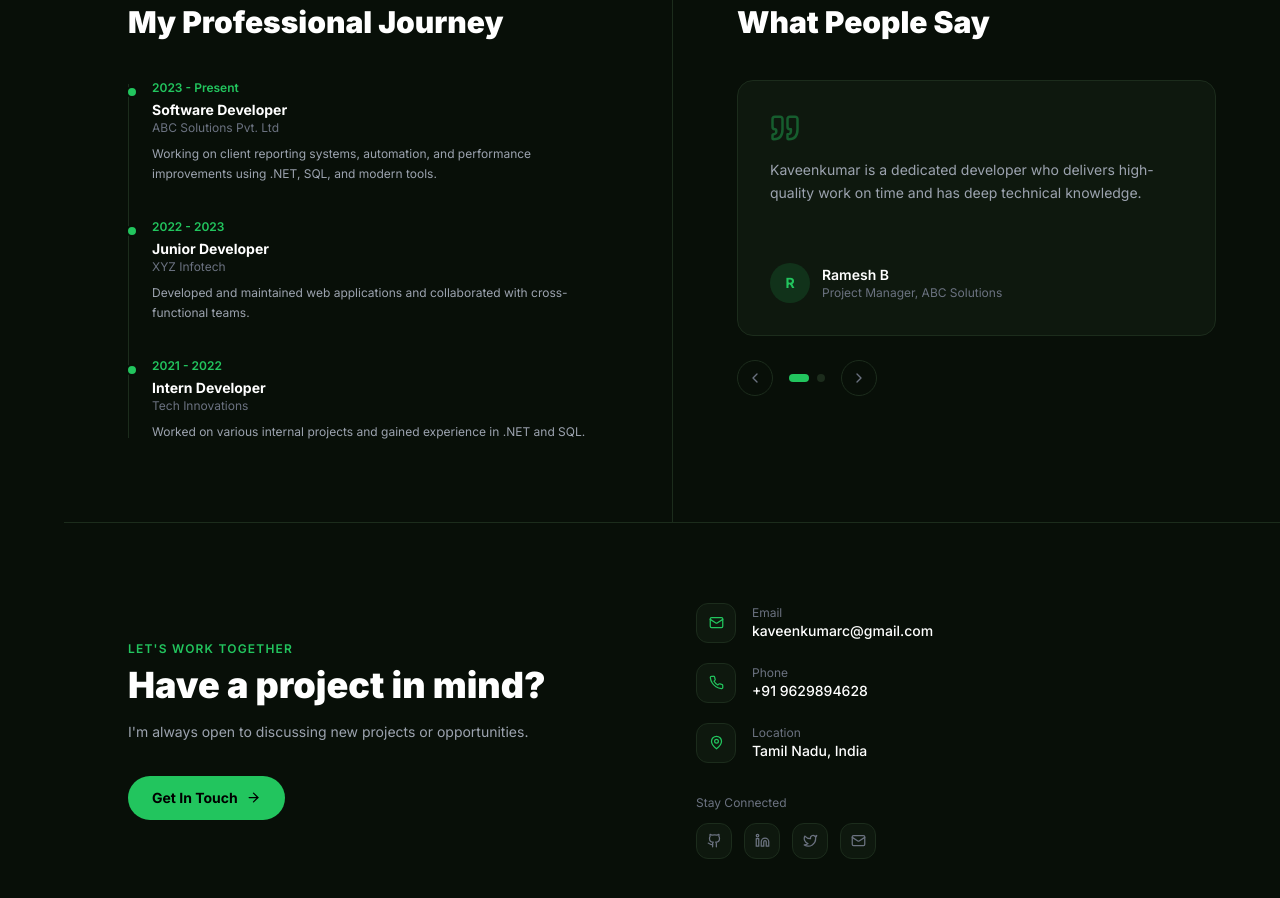
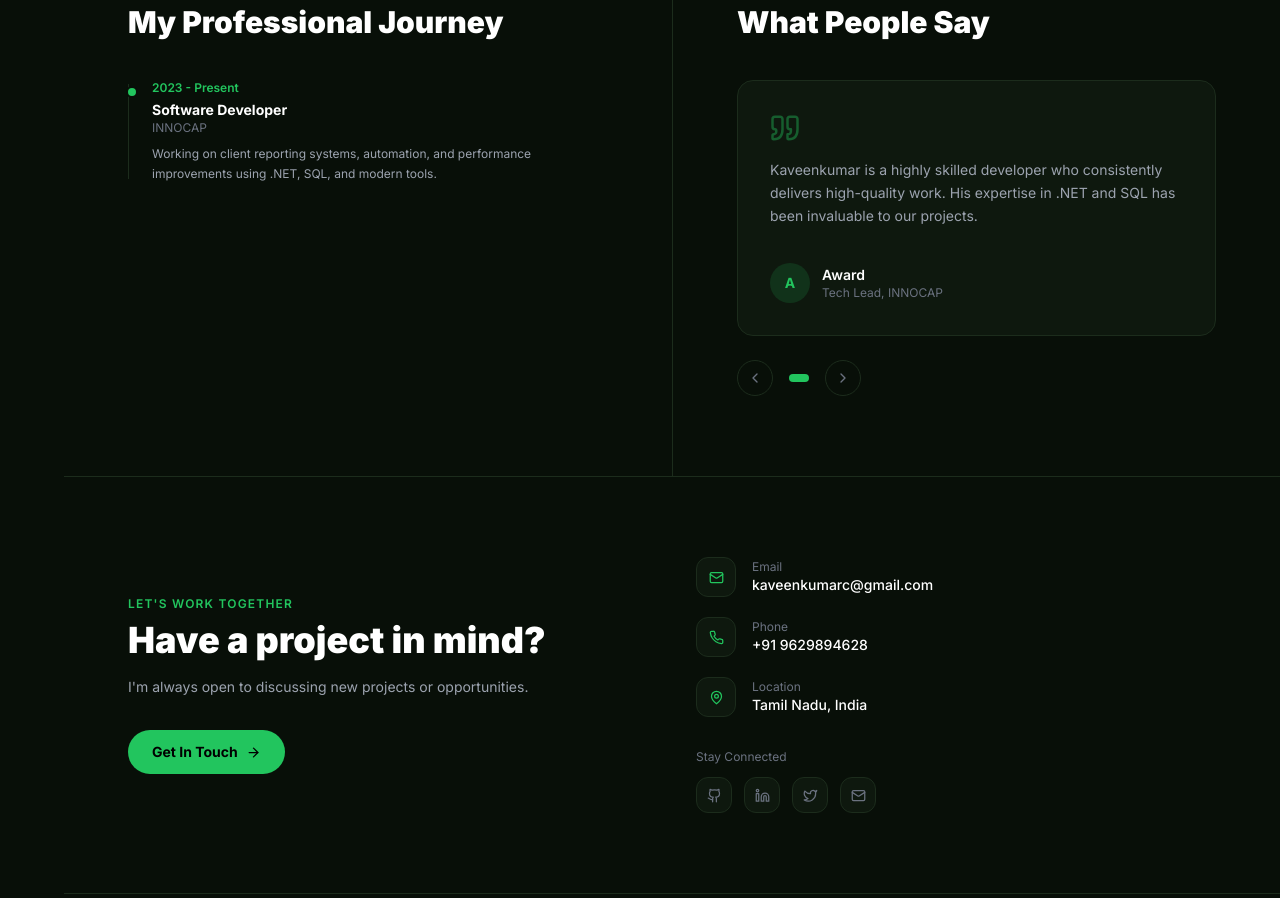
Before and after one commit to kaveen14/Portfolio, a React (Vite) app: page / in a window 1280 px wide. Shown: the part 2340-3238 px from the top of the page. Built offline with nearby package versions, Linux system fonts and the light colour scheme.

Commit message:
updated few details.

```diff
--- a/src/data/portfolio.js
+++ b/src/data/portfolio.js
@@ -136,25 +136,9 @@ export const experiences = [
     id: 1,
     period: '2023 - Present',
     role: 'Software Developer',
-    company: 'ABC Solutions Pvt. Ltd',
+    company: 'INNOCAP',
     description:
       'Working on client reporting systems, automation, and performance improvements using .NET, SQL, and modern tools.',
-  },
-  {
-    id: 2,
-    period: '2022 - 2023',
-    role: 'Junior Developer',
-    company: 'XYZ Infotech',
-    description:
-      'Developed and maintained web applications and collaborated with cross-functional teams.',
-  },
-  {
-    id: 3,
-    period: '2021 - 2022',
-    role: 'Intern Developer',
-    company: 'Tech Innovations',
-    description:
-      'Worked on various internal projects and gained experience in .NET and SQL.',
   },
 ]
 
@@ -163,16 +147,9 @@ export const testimonials = [
   {
     id: 1,
     quote:
-      'Kaveenkumar is a dedicated developer who delivers high-quality work on time and has deep technical knowledge.',
-    name: 'Ramesh B',
-    role: 'Project Manager, ABC Solutions',
-  },
-  {
-    id: 2,
-    quote:
-      'Excellent problem-solving skills and great communication throughout the project. Highly recommend!',
-    name: 'Priya M',
-    role: 'Tech Lead, XYZ Infotech',
+      'Kaveenkumar is a highly skilled developer who consistently delivers high-quality work. His expertise in .NET and SQL has been invaluable to our projects.',
+    name: 'Award',
+    role: 'Tech Lead, INNOCAP',
   },
 ]
 
```
